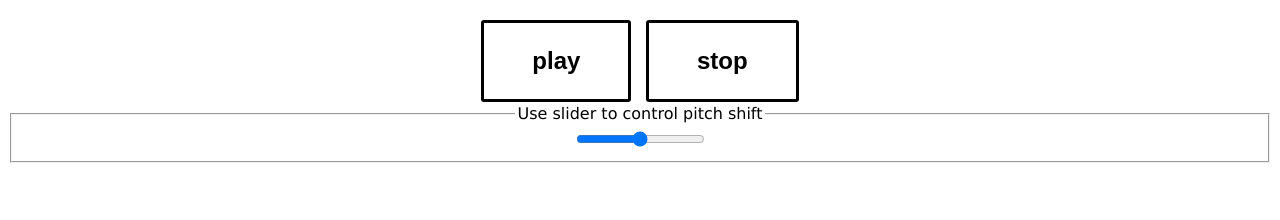
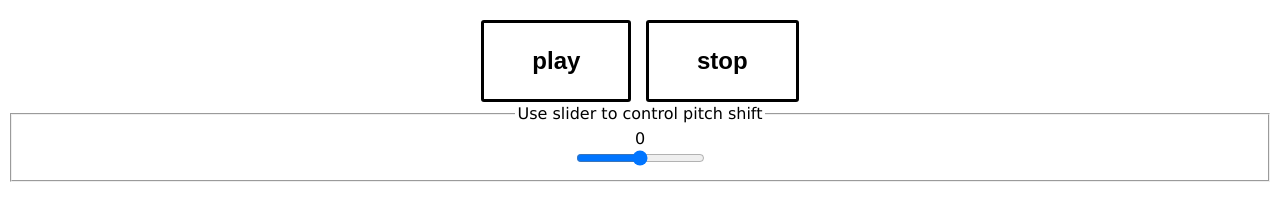
Before and after one commit to rcarter80b/web-audio-template, a plain HTML site: page index.html in a window 1280 px wide. Shown: the part 202-422 px from the top of the page. Drawn offline with Linux system fonts and the light colour scheme; no server answers.

Commit message:
added label to slider

```diff
--- a/css/styles.css
+++ b/css/styles.css
@@ -28,3 +28,7 @@ body {
   color: darkgreen;
   border-color: darkgreen;
 }
+
+label {
+  display: block;
+}
--- a/index.html
+++ b/index.html
@@ -18,6 +18,7 @@
   <button id="stopButton" class="btn-transport" type="button">stop</button>
   <fieldset>
     <legend>Use slider to control pitch shift</legend>
+    <label id="pitchShiftLabel" for="pitchShiftSlider">0</label>
     <input type="range" id="pitchShiftSlider" name="pitchShiftSlider" min="-12" max="12" step="0.5" />
   </fieldset>
 </main>
@@ -50,9 +51,13 @@ var clave = new Tone.Player('audio/clave.mp3').toMaster();
 // Every change in slider value triggers change in pitch shift
 // It's silly to pitch shift a synthesizer, right?
 // But what else could we pitch shift?
+var pitchShiftLabel = document.querySelector('#pitchShiftLabel');
 var pitchShiftSlider = document.querySelector('#pitchShiftSlider');
 pitchShiftSlider.addEventListener('input', function() {
+  // assign slider value to pitch shift amount (in semitones)
   pitchShift.pitch = pitchShiftSlider.value;
+  // update slider label
+  pitchShiftLabel.innerHTML = pitchShiftSlider.value;
 });
 
 // The following block of code will run when the play button is clicked
```
